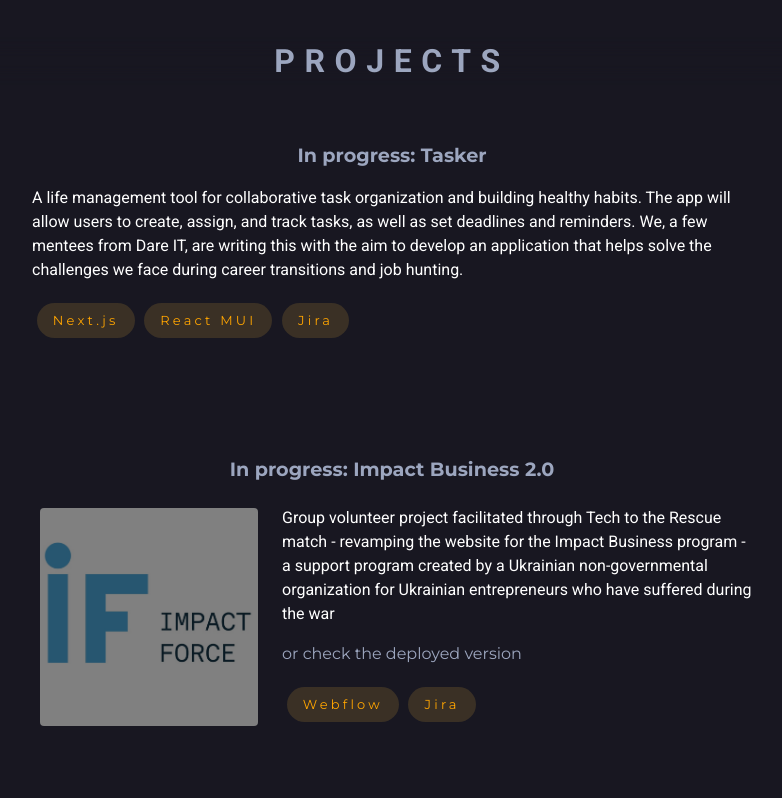
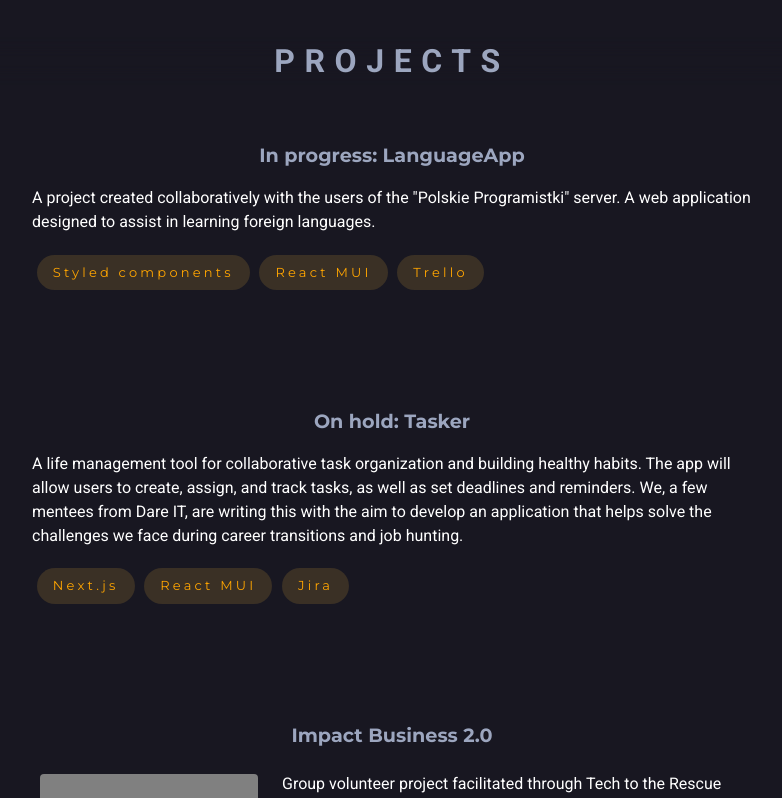
Before and after one commit to olcolcolc/olcolcolc.github.io, a React (Vite) app: page / in a window 1280 px wide. Shown: the part 2120-2918 px from the top of the page, without its empty margins (464-1246 px from the left). Built offline with nearby package versions, Linux system fonts and the light colour scheme.

Commit message:
refactor: data update

```diff
--- a/src/data/ProjectsData.tsx
+++ b/src/data/ProjectsData.tsx
@@ -16,8 +16,18 @@
 
 const projectsData: Projects[] = [
   {
+    id: "languageapp",
+    name: "In progress: LanguageApp",
+    imgSrc: "",
+    description:
+      'A project created collaboratively with the users of the "Polskie Programistki" server. A web application designed to assist in learning foreign languages.',
+    githubUrl: "",
+    deployed: "",
+    technologies: ["Styled components", "React MUI", "Trello"],
+  },
+  {
     id: "tasker",
-    name: "In progress: Tasker",
+    name: "On hold: Tasker",
     imgSrc: "",
     description:
       "A life management tool for collaborative task organization and building healthy habits. The app will allow users to create, assign, and track tasks, as well as set deadlines and reminders. We, a few mentees from Dare IT, are writing this with the aim to develop an application that helps solve the challenges we face during career transitions and job hunting.",
@@ -27,7 +37,7 @@
   },
   {
     id: "tttr",
-    name: "In progress: Impact Business 2.0",
+    name: "Impact Business 2.0",
     imgSrc: tttrSrc,
     description:
       "Group volunteer project facilitated through Tech to the Rescue match - revamping the website for the Impact Business program - a support program created by a Ukrainian non-governmental organization for Ukrainian entrepreneurs who have suffered during the war",
--- a/src/pages/projects/Projects.tsx
+++ b/src/pages/projects/Projects.tsx
@@ -190,7 +190,7 @@
 
               {project.deployed && (
                 <Link href={project.deployed} target="_blank">
-                  or check the deployed version
+                  check the deployed version
                   <ArrowIcon
                     icon={faChevronLeft}
                     ishovered={(hoveredProjectId === project.id).toString()}
```
